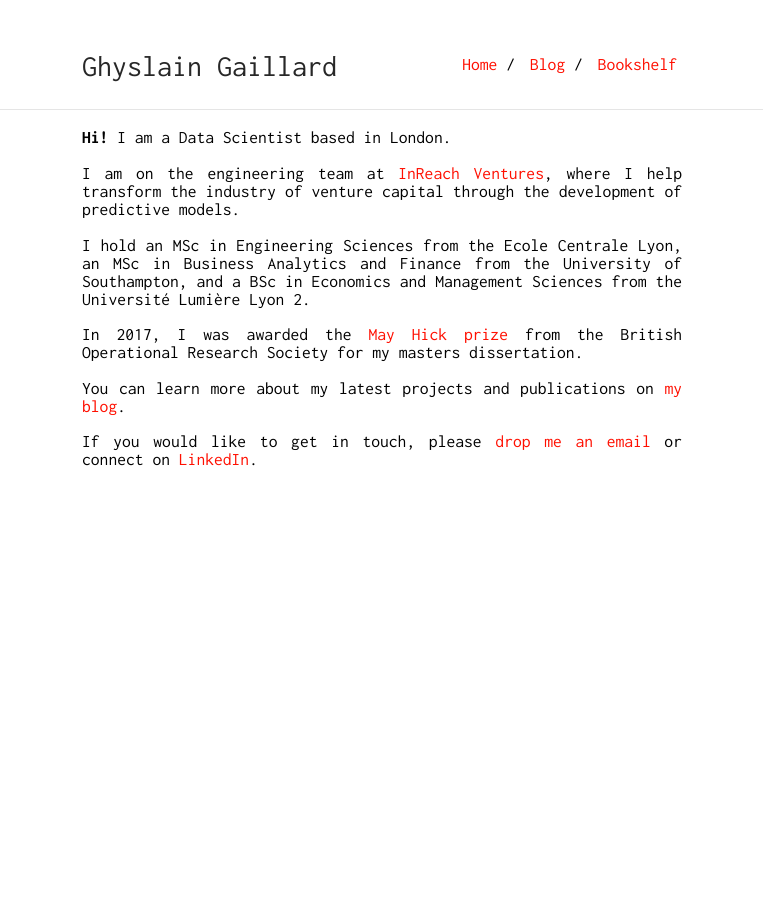
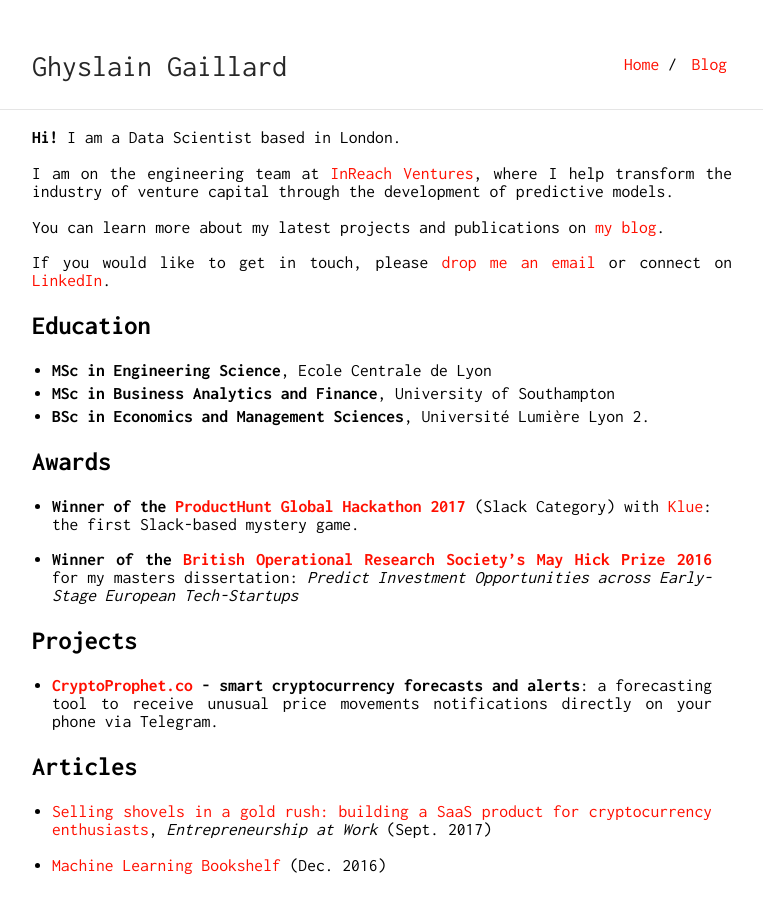
Before and after one commit to ghyslain/ghyslain.me, a Jekyll site: the page built from index.md, in a window 1280 px wide. Shown: the whole page, without its empty margins (258-1021 px from the left). Built offline with Jekyll 4.4.1, drawn with Linux system fonts in a browser that asks for light colours.

Commit message:
update 2017

```diff
--- a/_data/nav.yml
+++ b/_data/nav.yml
@@ -1,6 +1,3 @@
-- name: "Bookshelf"
-  link: "bookshelf"
-
 - name: "Blog"
   link: "https://medium.com/@ghyslain"
 
--- a/_layouts/default.html
+++ b/_layouts/default.html
@@ -93,4 +93,16 @@
           ga('send', 'pageview');
         </script>
     {% endif %}
+
+<script>
+  //open external links in a new window
+  function external_new_window() {
+      for(var c = document.getElementsByTagName("a"), a = 0;a < c.length;a++) {
+      var b = c[a];
+      b.getAttribute("href") && b.hostname !== location.hostname && (b.target = "_blank")
+      }
+  }
+  external_new_window();
+</script>
+
 </body>
--- a/_sass/vars.scss
+++ b/_sass/vars.scss
@@ -9,6 +9,6 @@ $image-size: 85px;
  * Build Variables, don't touch
  */
 
-$max-width: 600px;
-$med-width: 500px;
+$max-width: 700px;
+$med-width: 600px;
 $small-width: 450px;
--- a/index.md
+++ b/index.md
@@ -9,10 +9,31 @@ title: Home - Ghyslain Gaillard
 
 I am on the engineering team at [InReach Ventures](http://www.inreachventures.com/), where I help transform the industry of venture capital through the development of predictive models.
 
-I hold an MSc in Engineering Sciences from the Ecole Centrale Lyon, an MSc in Business Analytics and Finance from the University of Southampton, and a BSc in Economics and Management Sciences from the Université Lumière Lyon 2.
-
-In 2017, I was awarded the [May Hick prize](http://www.theorsociety.com/Pages/Awards/May.aspx) from the British Operational Research Society for my masters dissertation.
-
 You can learn more about my latest projects and publications on [my blog](https://medium.com/@ghyslain).
 
 If you would like to get in touch, please [drop me an email](mailto:ghyslain.gaillard@outlook.com) or connect on [LinkedIn](https://www.linkedin.com/in/ghyslaingaillard).
+
+## Education
+
+- **MSc in Engineering Science**, Ecole Centrale de Lyon
+- **MSc in Business Analytics and Finance**, University of Southampton
+- **BSc in Economics and Management Sciences**, Université Lumière Lyon 2.
+
+
+## Awards
+
+- **Winner of the [ProductHunt Global Hackathon 2017](https://blog.producthunt.com/winners-of-the-product-hunt-global-hackathon-2017-e2bad6adda39)** (Slack Category) with [Klue](http://kluestudio.com/): the first Slack-based mystery game.
+
+- **Winner of the [British Operational Research Society's May Hick Prize 2016](http://www.theorsociety.com/Pages/Awards/May.aspx)** for my masters dissertation: *Predict Investment Opportunities across Early-Stage European Tech-Startups*
+
+
+## Projects
+
+- **[CryptoProphet.co](https://cryptoprophet.co/) - smart cryptocurrency forecasts and alerts**: a forecasting tool to receive unusual price movements notifications directly on your phone via Telegram.
+
+
+## Articles
+
+- [Selling shovels in a gold rush: building a SaaS product for cryptocurrency enthusiasts](https://medium.com/entrepreneurship-at-work/selling-shovel-during-the-gold-rush-building-a-saas-product-for-cryptocurrency-enthusiasts-7ff02bb0724e), *Entrepreneurship at Work* (Sept. 2017)
+
+- [Machine Learning Bookshelf](http://ghyslain.me/bookshelf) (Dec. 2016)
```
Also changed, not shown: other parts of index.md (+1 -1 lines), _layouts/bookshelf.html (+11 -2 lines), Gemfile.lock, 1 other file.
